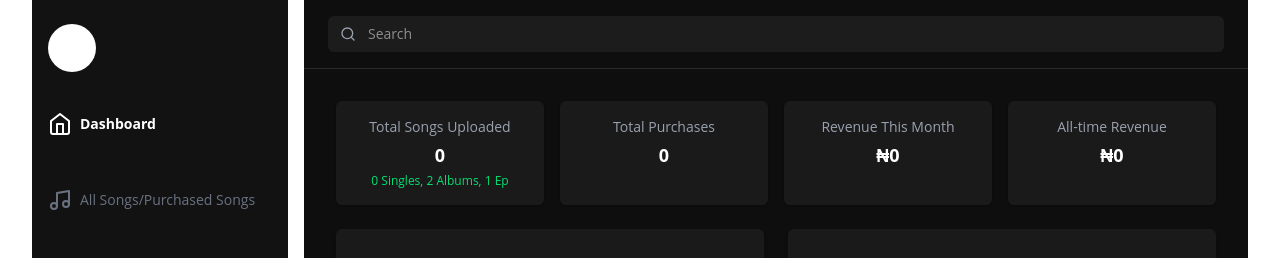
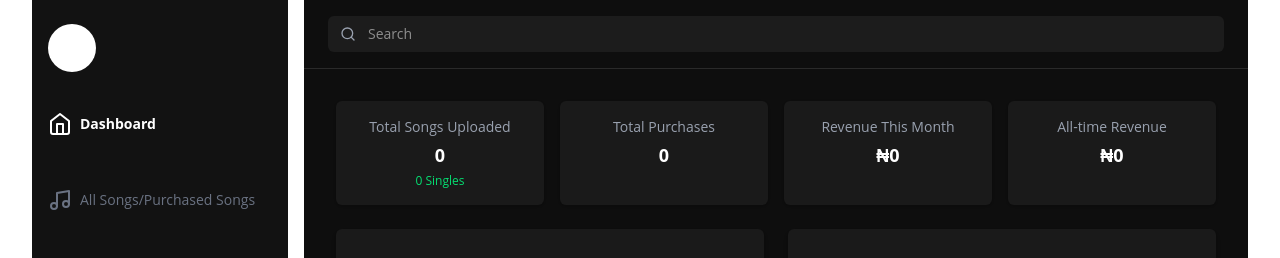
Before and after one commit to Empire688682/crawl-admin, a Next.js app: page /dashboard in a window 1280 px wide. Shown: the top 258 px of the page. Built offline with nearby package versions, Linux system fonts and the light colour scheme; no server answers; sample sign-in values are in the browser's storage.

Commit message:
feat: enhance UploadSong component to improve user experience with better validation and artist data handling

```diff
--- a/src/component/Dashboard/Dashboard.jsx
+++ b/src/component/Dashboard/Dashboard.jsx
@@ -6,7 +6,7 @@ export default function Dashboard() {
     return (
       <div className="flex-1 p-8 bg-[#0e0e0e] text-white w-full">
         <div className="grid grid-cols-1 sm:grid-cols-2 md:grid-cols-4 gap-4 mb-6">
-          <StatCard title="Total Songs Uploaded" value={totalSongByUser} sub={`${totalSongByUser} Singles, 2 Albums, 1 Ep`} />
+          <StatCard title="Total Songs Uploaded" value={totalSongByUser} sub={`${totalSongByUser} Singles`} />
           <StatCard title="Total Purchases" value="0" sub={""/*+12% from last month*/} />
           <StatCard title="Revenue This Month" value="₦0" sub={""/**+8% from last month */} />
           <StatCard title="All-time Revenue" value="₦0" sub={""/**Since November 2024 */} />
--- a/src/component/UploadSong/UploadSong.jsx
+++ b/src/component/UploadSong/UploadSong.jsx
@@ -179,6 +179,7 @@ export default function UploadSong() {
         duration: Number(formData.duration),
         audioUrl: audioFile,
         genreId: "6db4110f-cc55-4c7a-ad5e-2e13b192143f",
+        albumId: "8cdca3c1-5149-4d1a-9b73-c4018642cd45",
         price: Number(formData.price),
         lyrics: formData.lyrics,
         releaseDate: new Date(formData.releaseDate).toISOString(),
```
